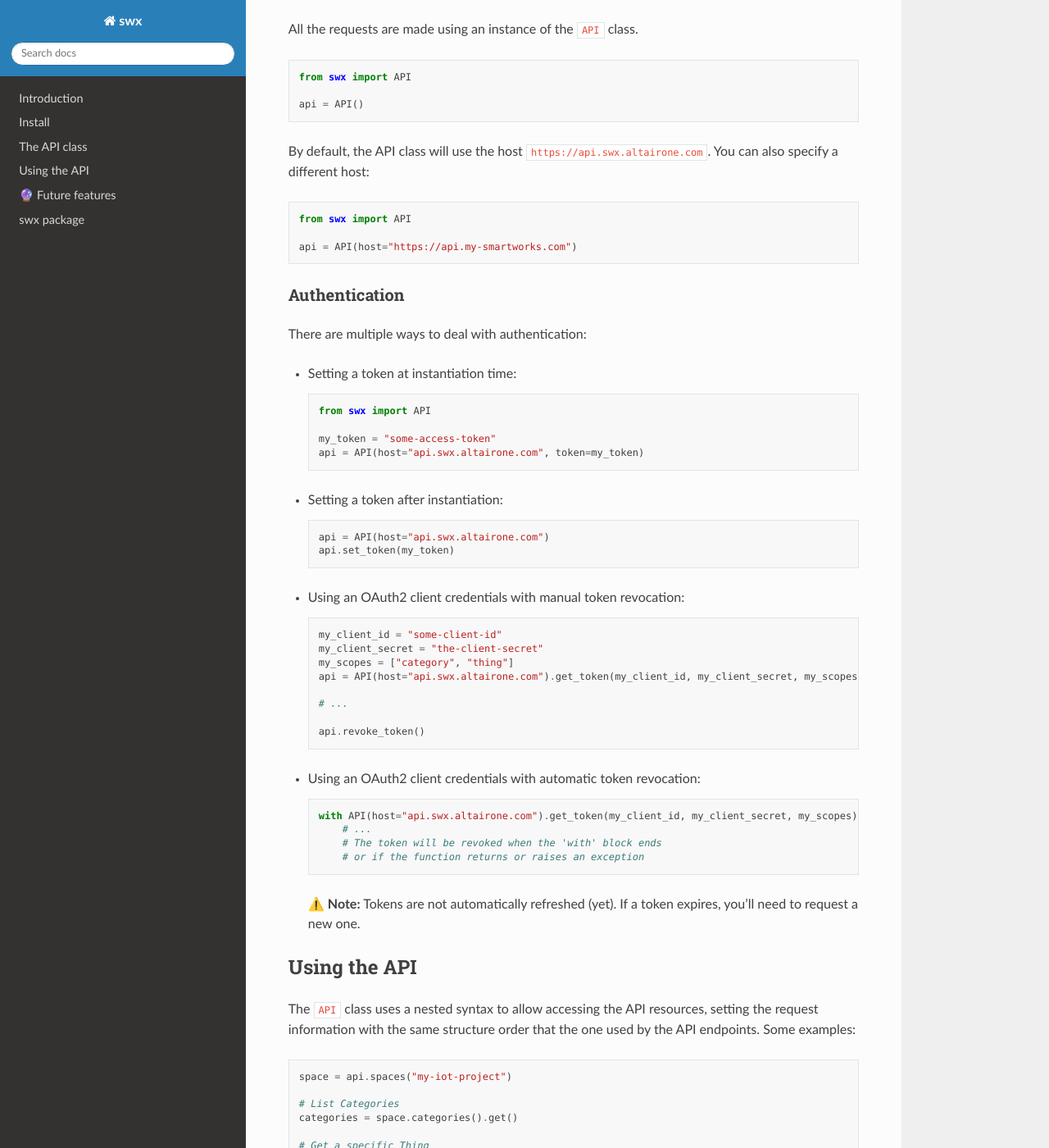
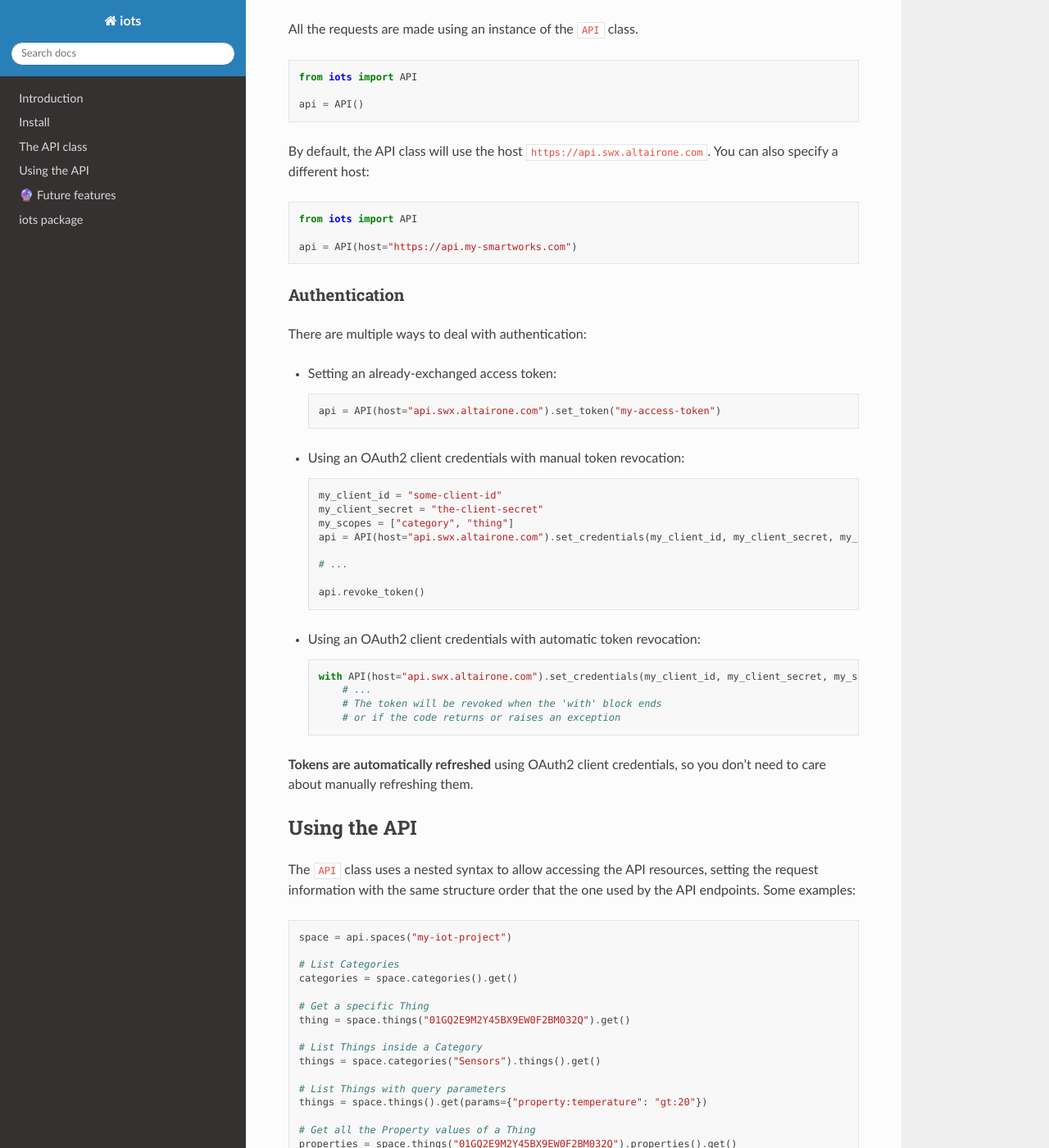
Before and after one commit to altairengineering/iots-python, a Sphinx documentation site: the page built from docs/index.rst, in a window 1280 px wide and 1400 px high, scrolled down 722 px. Shown: the whole window at 82% size. Built offline with Sphinx 7.4.7 and the Read the Docs theme 2.0.0, drawn with Linux system fonts in a browser that asks for light colours; some of the changed text lies outside the part shown.

Commit message:
docs: update readme and sphinx documentation

```diff
--- a/docs/conf.py
+++ b/docs/conf.py
@@ -6,8 +6,8 @@
 # -- Project information -----------------------------------------------------
 # https://www.sphinx-doc.org/en/master/usage/configuration.html#project-information
 
-project = 'swx'
-copyright = '2023, SmartWorks'
+project = 'iots'
+copyright = '2024, Altair® IoT Studio™'
 author = 'SmartWorks'
 release = '0.1.0'
 
@@ -31,3 +31,13 @@ exclude_patterns = ['_build', 'Thumbs.db', '.DS_Store']
 
 html_theme = 'sphinx_rtd_theme'
 html_static_path = ['_static']
+
+
+def process_docstring(app, what, name, obj, options, lines):
+    from m2r import convert
+    rst = convert('\n'.join(lines))
+    lines[:] = rst.split('\n')
+
+
+def setup(app):
+    app.connect('autodoc-process-docstring', process_docstring)
--- a/docs/index.rst
+++ b/docs/index.rst
@@ -1,4 +1,4 @@
-.. swx documentation master file, created by
+.. iots documentation master file, created by
    sphinx-quickstart on Thu Jan 19 15:23:24 2023.
    You can adapt this file completely to your liking, but it should at least
    contain the root `toctree` directive.
@@ -15,7 +15,7 @@ Contents
    :maxdepth: 2
 
    readme
-   swx
+   iots
 
 Indices and tables
 ==================
--- a/docs/swx.internal.rst
+++ b/docs/iots.internal.rst
@@ -7,7 +7,7 @@ Submodules
 swx.internal.resource module
 ----------------------------
 
-.. automodule:: swx.internal.resource
+.. automodule:: iots.internal.resource
    :members:
    :undoc-members:
    :show-inheritance:
@@ -15,7 +15,7 @@ swx.internal.resource module
 Module contents
 ---------------
 
-.. automodule:: swx.internal
+.. automodule:: iots.internal
    :members:
    :undoc-members:
    :show-inheritance:
--- a/docs/readme.rst
+++ b/docs/readme.rst
@@ -22,7 +22,7 @@ From PyPI:
 
 .. code-block:: shell
 
-   pip install swx
+   pip install iots
 
 This library officially supports Python 3.7+.
 
@@ -33,7 +33,7 @@ All the requests are made using an instance of the ``API`` class.
 
 .. code-block:: python
 
-   from swx import API
+   from iots import API
 
    api = API()
 
@@ -42,7 +42,7 @@ You can also specify a different host:
 
 .. code-block:: python
 
-   from swx import API
+   from iots import API
 
    api = API(host="https://api.my-smartworks.com")
 
@@ -53,22 +53,11 @@ There are multiple ways to deal with authentication:
 
 
 *
-  Setting a token at instantiation time:
+  Setting an already-exchanged access token:
 
   .. code-block:: python
 
-     from swx import API
-
-     my_token = "some-access-token"
-     api = API(host="api.swx.altairone.com", token=my_token)
-
-*
-  Setting a token after instantiation:
-
-  .. code-block:: python
-
-     api = API(host="api.swx.altairone.com")
-     api.set_token(my_token)
+     api = API(host="api.swx.altairone.com").set_token("my-access-token")
 
 *
   Using an OAuth2 client credentials with manual token revocation:
@@ -78,7 +67,7 @@ There are multiple ways to deal with authentication:
      my_client_id = "some-client-id"
      my_client_secret = "the-client-secret"
      my_scopes = ["category", "thing"]
-     api = API(host="api.swx.altairone.com").get_token(my_client_id, my_client_secret, my_scopes)
+     api = API(host="api.swx.altairone.com").set_credentials(my_client_id, my_client_secret, my_scopes)
 
      # ...
 
@@ -89,16 +78,13 @@ There are multiple ways to deal with authentication:
 
   .. code-block:: python
 
-     with API(host="api.swx.altairone.com").get_token(my_client_id, my_client_secret, my_scopes) as api:
+     with API(host="api.swx.altairone.com").set_credentials(my_client_id, my_client_secret, my_scopes) as api:
          # ...
          # The token will be revoked when the 'with' block ends
-         # or if the function returns or raises an exception
+         # or if the code returns or raises an exception
 
-..
-
-   ⚠️ **Note:** Tokens are not automatically refreshed (yet). If a token expires,
-   you'll need to request a new one.
-
+**Tokens are automatically refreshed** using OAuth2 client credentials, so you
+don't need to care about manually refreshing them.
 
 Using the API
 -------------
@@ -136,7 +122,7 @@ by the API endpoints. Some examples:
    action = space.things("01GQ2E9M2Y45BX9EW0F2BM032Q").actions("updateFirmware").create({"updateFirmware": {"input": "v2.0.0"}})
 
 The models used by the API for request and response data can be found in the
-``swx.models`` package.
+``iots.models.models`` module.
 
 ..
 
@@ -178,6 +164,5 @@ needed to fetch the remaining results, they will be made behind the scenes.
 ------------------
 
 
-* Auto-refresh access token.
-* Support create, update and delete methods in Categories and Things APIs.
 * Add more API resource components.
+* Support for asynchronous requests.
```
Also changed, not shown: other parts of docs/readme.rst (+2 -2 lines), README.md (+16 -27 lines), docs/iots.models.rst (added, +29 -0 lines), docs/iots.rst (added, +95 -0 lines), docs/swx.models.rst (deleted, +0 -29 lines), docs/swx.rst (deleted, +0 -101 lines), 1 other file.
